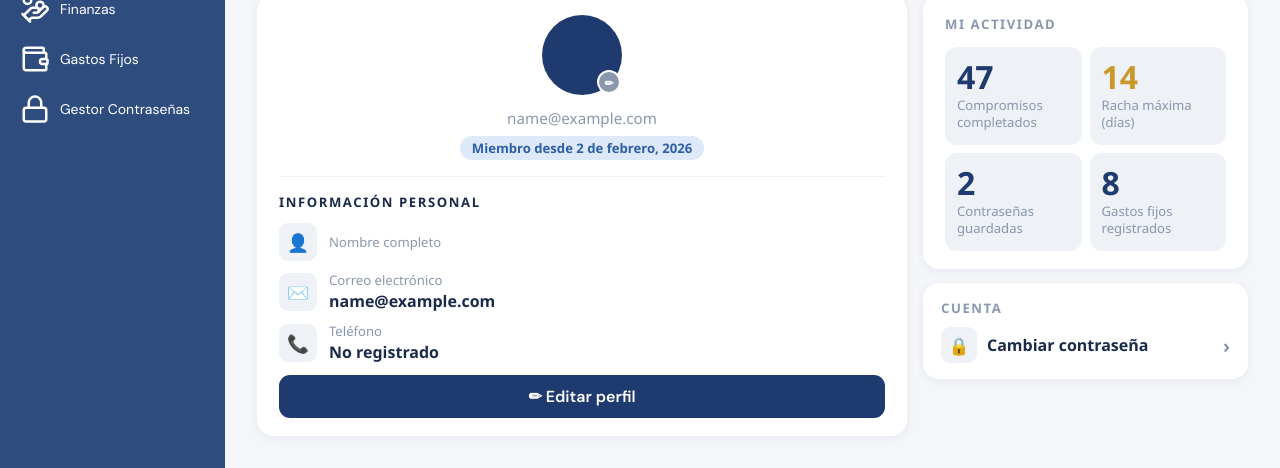
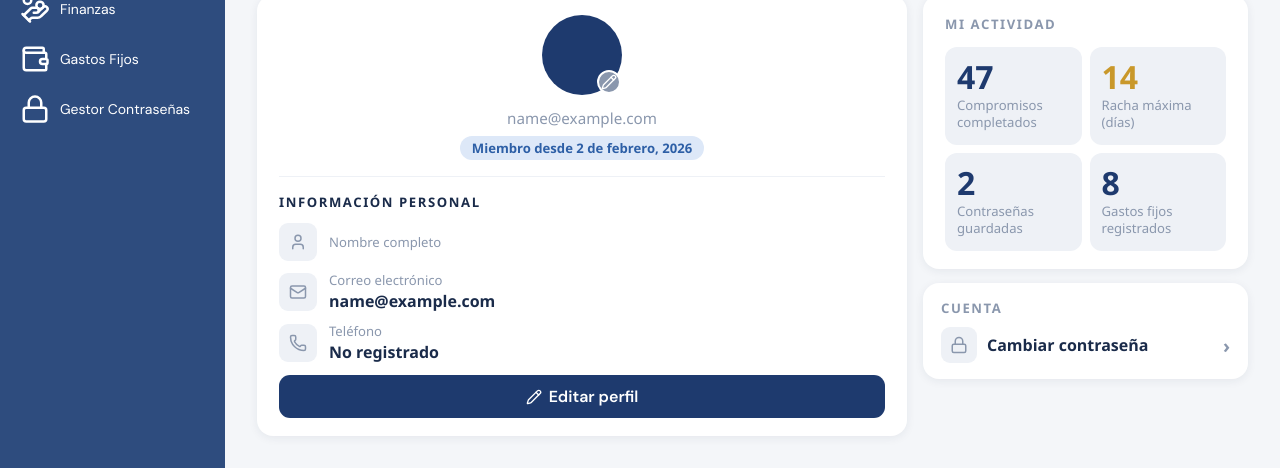
Before and after one commit to Sudo-CrocPenguin/Adulto-Funcional, a React (Vite) app in the folder web/: page /profile in a window 1280 px wide. Shown: the part 166-634 px from the top of the page. Built offline with nearby package versions, Linux system fonts and the light colour scheme; no server answers; sample sign-in values are in the browser's storage.

Commit message:
fix: reemplazar emojis por iconos Lucide en Profile

```diff
--- a/web/src/pages/Profile/Profile.tsx
+++ b/web/src/pages/Profile/Profile.tsx
@@ -2,6 +2,7 @@
 import { useState } from 'react';
 import { useAuth } from '../../context/AuthContext';
 import styles from './Profile.module.css';
+import { User, Mail, Phone, Pencil, Lock } from 'lucide-react';
 
 export default function Profile() {
   const { user, isAuthenticated } = useAuth();
@@ -81,7 +82,7 @@ export default function Profile() {
           <div className={styles.avatarWrapper}>
             <div className={styles.avatar}>
               {user.names?.charAt(0).toUpperCase()}
-              <span className={styles.avatarEditBtn}>✏</span>
+              <span className={styles.avatarEditBtn}><Pencil size={16} /></span>
             </div>
             <p className={styles.avatarName}>{user.names} {user.lastnames}</p>
             <p className={styles.avatarEmail}>{user.email}</p>
@@ -94,7 +95,7 @@ export default function Profile() {
           {!editing ? (
             <>
               <div className={styles.infoRow}>
-                <div className={styles.infoIconWrap}>👤</div>
+                <div className={styles.infoIconWrap}><User size={18} /></div>
                 <div>
                   <div className={styles.infoLabel}>Nombre completo</div>
                   <div className={styles.infoValue}>{user.names} {user.lastnames}</div>
@@ -102,7 +103,7 @@ export default function Profile() {
               </div>
 
               <div className={styles.infoRow}>
-                <div className={styles.infoIconWrap}>✉️</div>
+                <div className={styles.infoIconWrap}><Mail size={18} /></div>
                 <div>
                   <div className={styles.infoLabel}>Correo electrónico</div>
                   <div className={styles.infoValue}>{user.email}</div>
@@ -110,7 +111,7 @@ export default function Profile() {
               </div>
 
               <div className={styles.infoRow}>
-                <div className={styles.infoIconWrap}>📞</div>
+                <div className={styles.infoIconWrap}><Phone size={18} /></div>
                 <div>
                   <div className={styles.infoLabel}>Teléfono</div>
                   <div className={styles.infoValue}>{user.phone || 'No registrado'}</div>
@@ -118,7 +119,8 @@ export default function Profile() {
               </div>
 
               <button className={styles.editButton} onClick={() => setEditing(true)}>
-                ✏ Editar perfil
+                <Pencil size={16} />
+                Editar perfil
               </button>
             </>
           ) : (
@@ -168,7 +170,7 @@ export default function Profile() {
             <h3>Cuenta</h3>
             <div className={styles.accountItem}>
               <button>
-                <div className={styles.accountIconWrap}>🔒</div>
+                <div className={styles.accountIconWrap}><Lock size={18} /></div>
                 Cambiar contraseña
                 <span className={styles.accountChevron}>›</span>
               </button>
```
